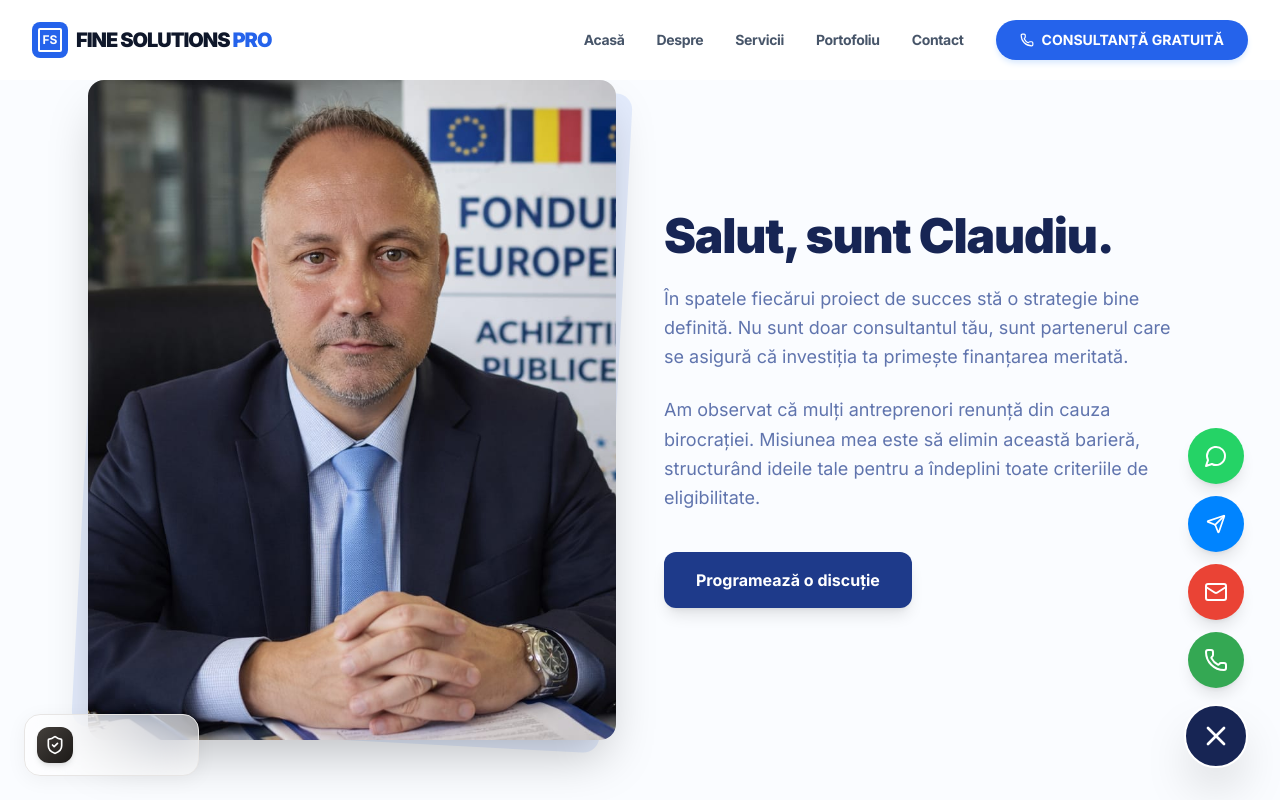
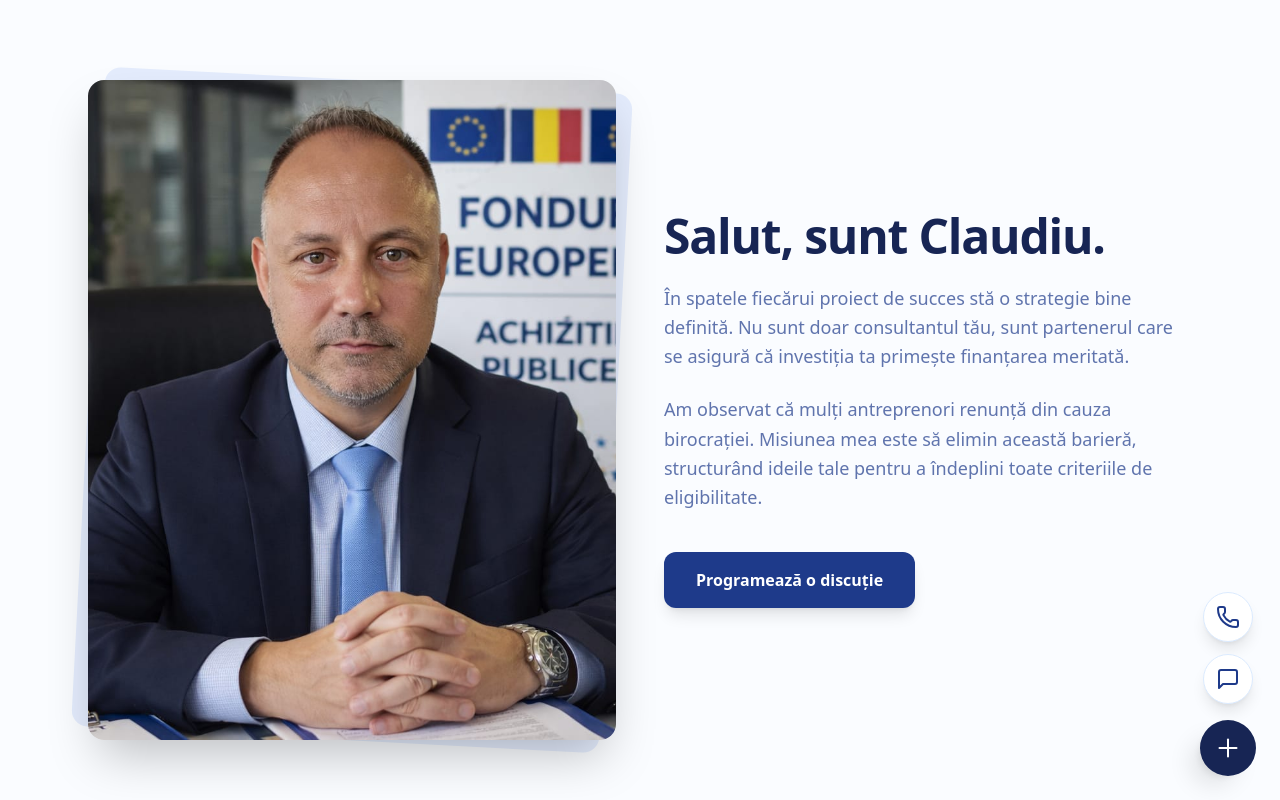
Before and after one commit to evialbert/FSPro, a Next.js app: page / in a window 1280 px wide. Both pictures are taken after a click on the button 1216 px from the left and 736 px from the top of the page. Shown: the top 800 px of the page. Built offline with nearby package versions, Linux system fonts and the light colour scheme.

Commit message:
Site gata de lansare

```diff
--- a/app/layout.tsx
+++ b/app/layout.tsx
@@ -1,22 +1,12 @@
 // app/layout.tsx
+// @ts-ignore
+import "./globals.css";
 import type { Metadata } from "next";
-import { Inter } from "next/font/google";
-import "./globals.css";
-
-// Importă componentele globale
-import Navbar from "@/components/Navbar";
-import Footer from "@/components/Footer";
-import FloatingContact from "@/components/FloatingContact";
-import CookieSettings from "@/components/CookieSettings";
-
-const inter = Inter({ subsets: ["latin"] });
+import FloatingButton from "@/components/FloatingButton";
 
 export const metadata: Metadata = {
-  title: {
-    default: 'Fine Solutions Professional | Expert Strateg în Fonduri Europene',
-    template: '%s | Fine Solutions Professional'
-  },
-  description: 'Specialist în structurarea și protejarea investițiilor publice și europene. Partenerul tău pentru succesul proiectelor.',
+  title: "Fine Solutions Professional | Consultant Fonduri Europene",
+  description: "Consultant specializat în atragerea fondurilor europene. Transformăm birocrația în resurse reale pentru dezvoltarea afacerii tale.",
 };
 
 export default function RootLayout({
@@ -25,24 +15,15 @@ export default function RootLayout({
   children: React.ReactNode;
 }) {
   return (
-    <html lang="ro" className="scroll-smooth">
-      <body className={`${inter.className} bg-white text-blue-950 antialiased`}>
-
-        {/* 1. Header & Navigare */}
-        <Navbar />
-
-        {/* 2. Conținutul dinamic (fiecare pagină) */}
-        <main className="min-h-screen">
+    <html lang="ro">
+      <body className="font-sans antialiased text-blue-950 bg-white">
+        {/* Conținutul paginii tale */}
+        <main>
           {children}
         </main>
 
-        {/* 3. Footer (Legal & ANPC) */}
-        <Footer />
-
-        {/* 4. Interacțiune & Cookies */}
-        <FloatingContact />
-        <CookieSettings />
-
+        {/* Butonul plutitor va fi disponibil pe toate paginile */}
+        <FloatingButton />
       </body>
     </html>
   );
--- /dev/null
+++ b/components/FloatingButton.tsx
@@ -0,0 +1,38 @@
+// components/FloatingButton.tsx
+"use client";
+import React, { useState } from 'react';
+import { Plus, X, MessageSquare, Phone } from 'lucide-react';
+
+export default function FloatingButton() {
+  const [isOpen, setIsOpen] = useState(false);
+
+  return (
+    <div className="fixed bottom-6 right-6 z-50 flex flex-col items-center gap-4">
+
+      {/* Meniu secundar (apare la click) */}
+      {isOpen && (
+        <div className="flex flex-col gap-3 animate-in fade-in slide-in-from-bottom-4 duration-300">
+          <a href="tel:+40700000000" className="bg-white p-3 rounded-full shadow-lg border border-blue-100 text-blue-900 hover:bg-blue-50 transition-all">
+            <Phone className="w-6 h-6" />
+          </a>
+          <a href="#contact" className="bg-white p-3 rounded-full shadow-lg border border-blue-100 text-blue-900 hover:bg-blue-50 transition-all">
+            <MessageSquare className="w-6 h-6" />
+          </a>
+        </div>
+      )}
+
+      {/* Butonul principal (Toggle) */}
+      <button
+        onClick={() => setIsOpen(!isOpen)}
+        className={`p-4 rounded-full shadow-xl transition-all duration-300 flex items-center justify-center
+          ${isOpen ? 'bg-blue-950 rotate-45' : 'bg-blue-600 hover:bg-blue-700'}`}
+      >
+        {isOpen ? (
+          <X className="w-6 h-6 text-white" />
+        ) : (
+          <Plus className="w-6 h-6 text-white" />
+        )}
+      </button>
+    </div>
+  );
+}
```
Also changed, not shown: tsconfig.json (+10 -3 lines), next-env.d.ts (added).
